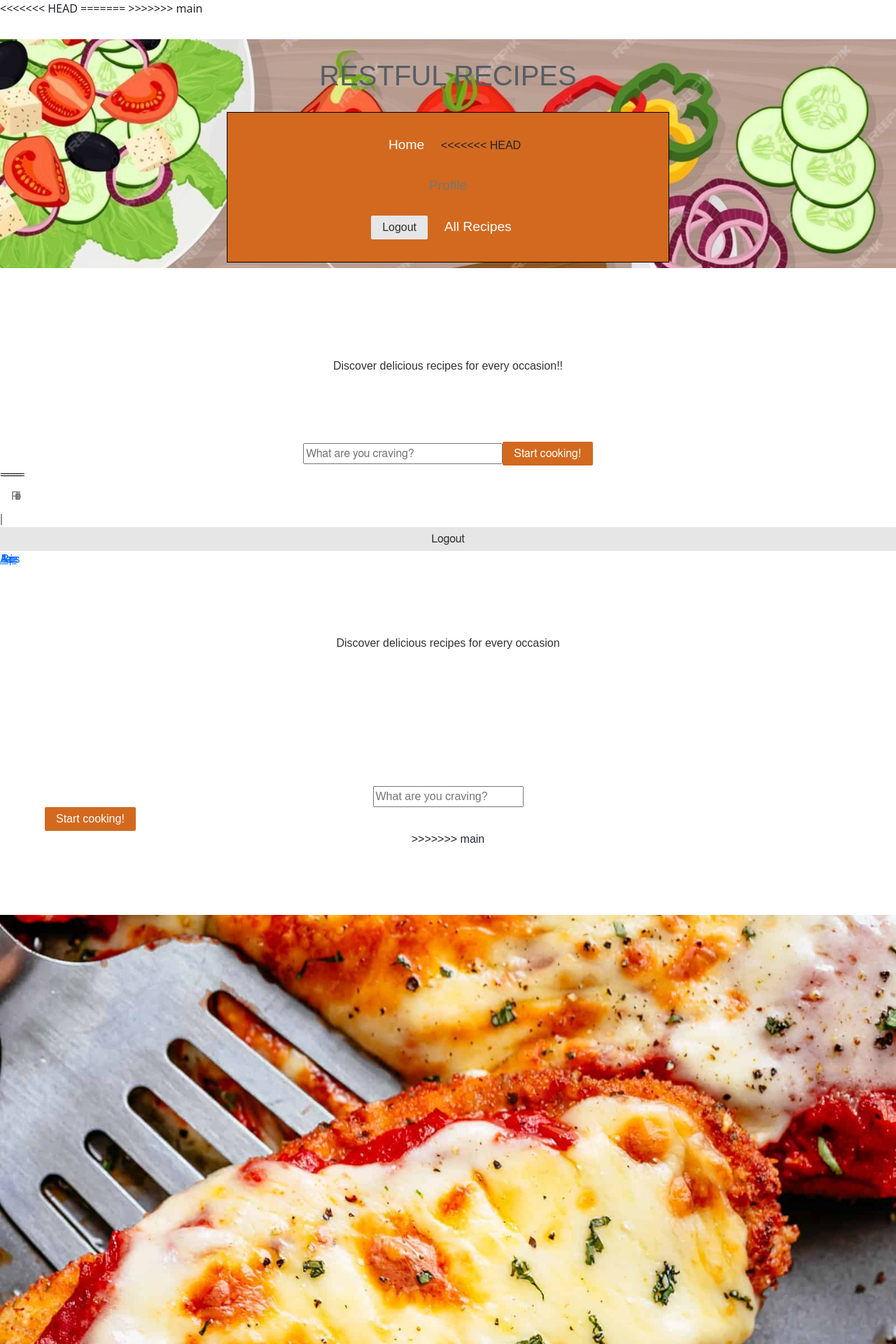
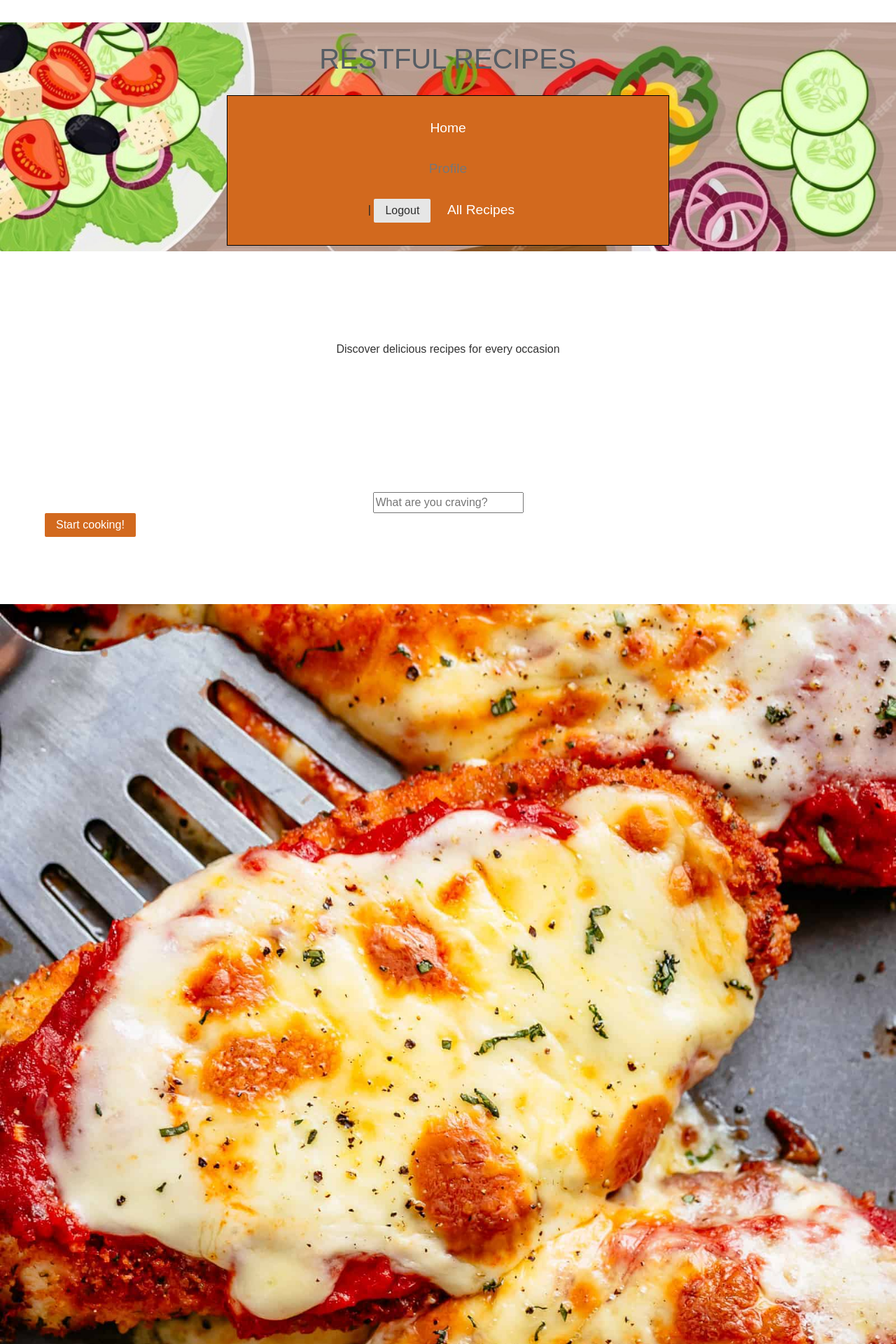
Before and after one commit to SarahNk1-Maker/restful-recipies, a Node server app: page / in a window 1280 px wide. Shown: the top 1920 px of the page at 70% size. Run offline with Node 20, Linux system fonts and the light colour scheme; a user stored in the database is signed in; data comes from the database, SQL or seed files in the repository; some libraries are stand-ins or nearby versions.

Commit message:
resolved conflicts

```diff
--- a/views/layouts/main.handlebars
+++ b/views/layouts/main.handlebars
@@ -4,10 +4,6 @@
     <meta charset="UTF-8" />
     <meta name="viewport" content="width=device-width, initial-scale=1.0" />
     <title>Restful Recipes</title>
-<<<<<<< HEAD
-    <link rel="stylesheet" href="https://cdn.jsdelivr.net/npm/purecss@3.0.0/build/pure-min.css" integrity="sha384-X38yfunGUhNzHpBaEBsWLO+A0HDYOQi8ufWDkZ0k9e0eXz/tH3II7uKZ9msv++Ls" crossorigin="anonymous">
-<link rel="stylesheet" href="/css/style.css">
-=======
     <link
       rel="stylesheet"
       href="https://cdn.jsdelivr.net/npm/purecss@3.0.0/build/pure-min.css"
@@ -17,7 +13,6 @@
     <link rel="stylesheet" href="assets/css/bootstrap.css">
   <link rel="stylesheet" href="https://maxcdn.bootstrapcdn.com/font-awesome/4.7.0/css/font-awesome.min.css">
     <link rel="stylesheet" href="/css/style.css" />
->>>>>>> main
   </head>
 
   <body>
@@ -29,27 +24,6 @@
         <nav class="pure-u-1-2">
           <a href="/">Home</a>
           <!-- Conditionally render login or logout links -->
-<<<<<<< HEAD
-                {{#if logged_in}}
-                <a href="/profile" class="pure-menu-link">Profile</a>
-
-                <button class="no-button pure-button" id="logout">Logout</button>
-                {{else}}
-                <a href="/login" class="pure-menu-link">Login</a>
-                {{/if}}
-              <a href="/all">All Recipes</a>
-        </nav>
-        </header>
-      <div class="hero pure-g center-content ">
-        <p class="pure-u-1">Discover delicious recipes for every occasion!!</p>
-        <input
-            type="text"
-            id="search-input"
-            placeholder="What are you craving?"
-            class="pure-input"/>
-        <button id="search-button" class="pure-button pure-button-primary">Start cooking!</button>
-</div>
-=======
           {{#if logged_in}}
             <a href="/profile" class="pure-menu-link">Profile</a>
             |
@@ -74,7 +48,6 @@
             class="pure-button pure-button-primary"
           >Start cooking!</button>
 
->>>>>>> main
         </div>
         <!-- Add an image here -->
         <img
```
